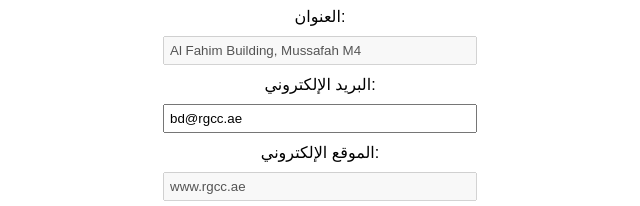
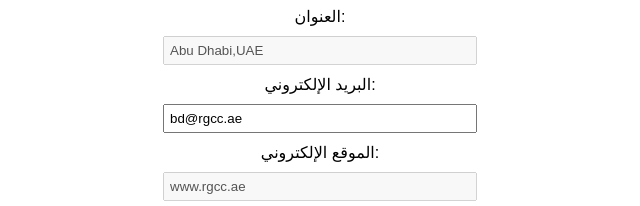
Before and after one commit to EmiratesTechDev/editsvg, a plain HTML site: page index.html in a window 1280 px wide. Shown: the part 197-403 px from the top of the page, 320-960 px from the left. Drawn offline with Linux system fonts and the light colour scheme.

Commit message:
Update index.html

```diff
--- a/index.html
+++ b/index.html
@@ -21,7 +21,7 @@
     <input type="text" id="jobInput" value="Sr.BD Engineer">
 
     <label>العنوان:</label>
-    <input type="text" id="locationInput" value="Al Fahim Building, Mussafah M4" disabled>
+    <input type="text" id="locationInput" value="Abu Dhabi,UAE" disabled>
 
     <label>البريد الإلكتروني:</label>
     <input type="text" id="emailInput" value="bd@rgcc.ae">
```
